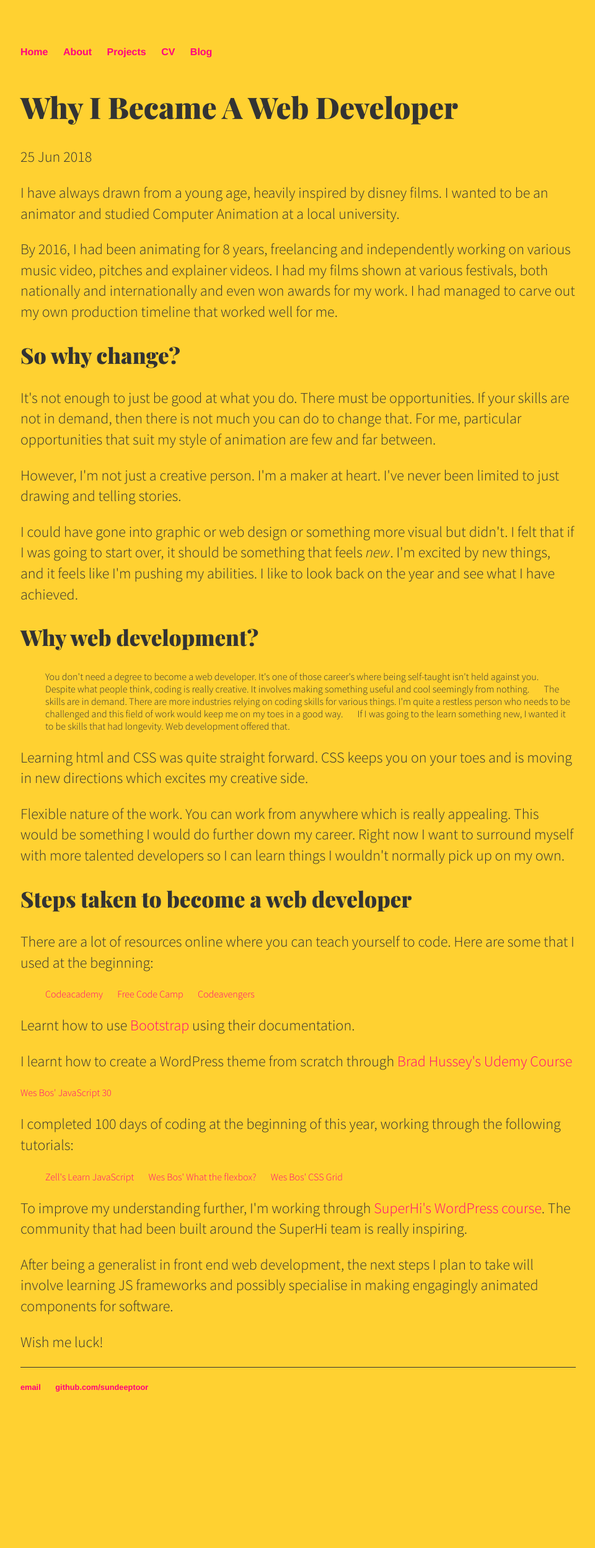
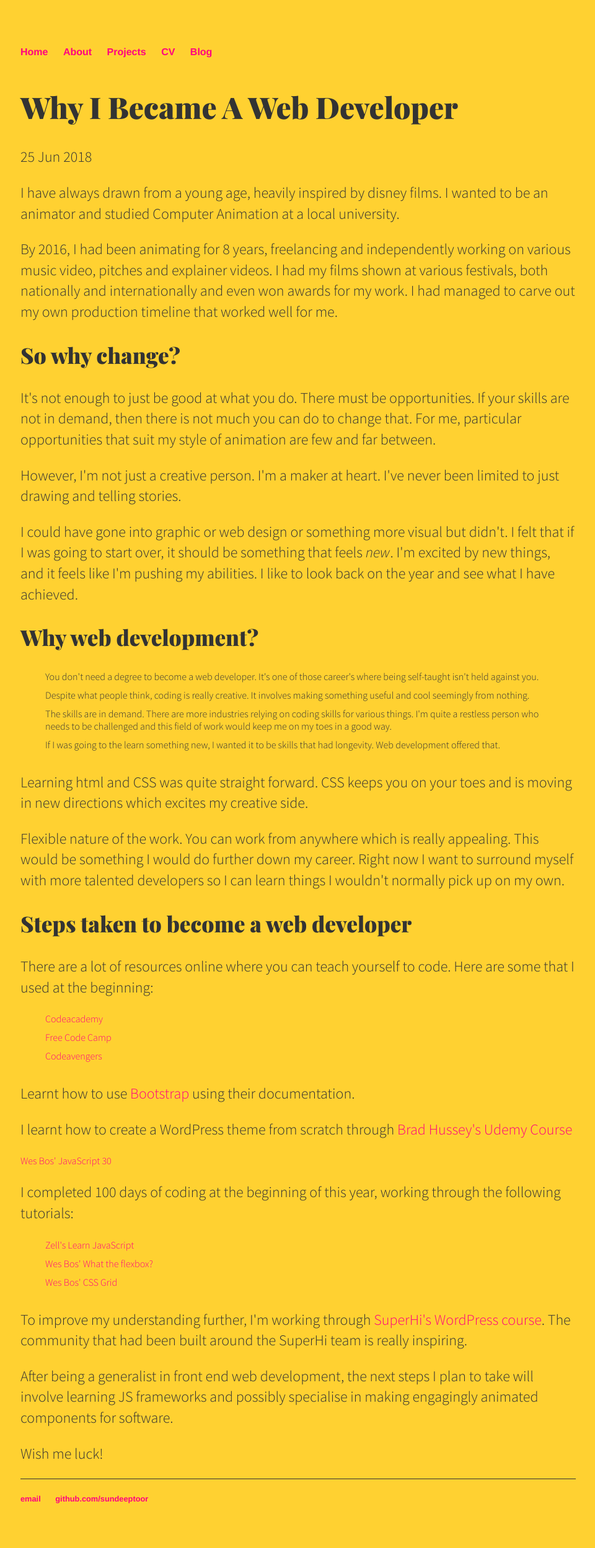
Before and after one commit to SundeepToor/sundeeptoor.github.io, a Jekyll site: the page built from _posts/2018-06-25-Why-I-Became-A-Web-Developer.md, in a window 1280 px wide. Shown: the whole page at 62% size, without its empty margins (159-1119 px from the left). Built offline with Jekyll 4.4.1, drawn with Linux system fonts in a browser that asks for light colours; our own code applies the rules of GitHub Pages for plain Markdown files; before the commit the page ends 2317 px from its top, so only the background shows below that.

Commit message:
Update main.css

```diff
--- a/css/main.css
+++ b/css/main.css
@@ -125,3 +125,6 @@ ul.posts li {
 .place{
     color: #ff0080;
 }
+.blog ul li{
+    display:block;
+}
```
